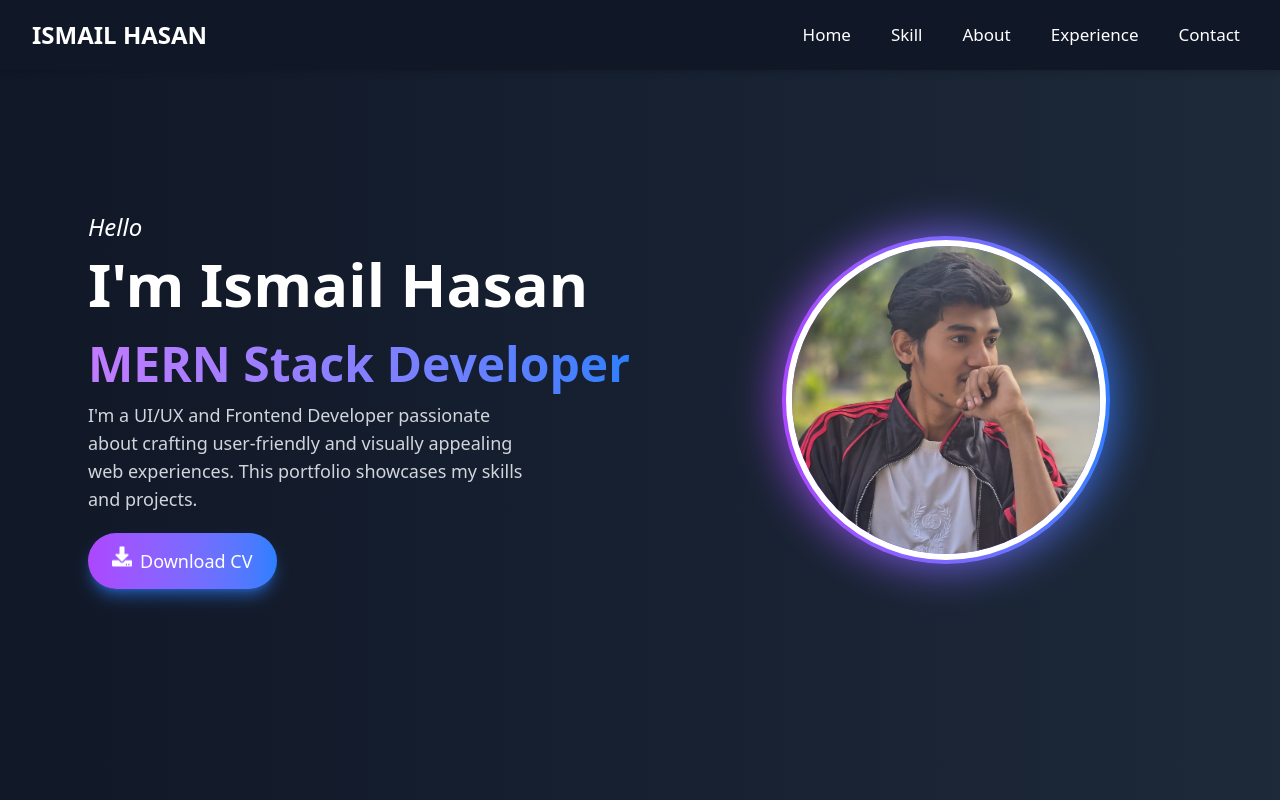
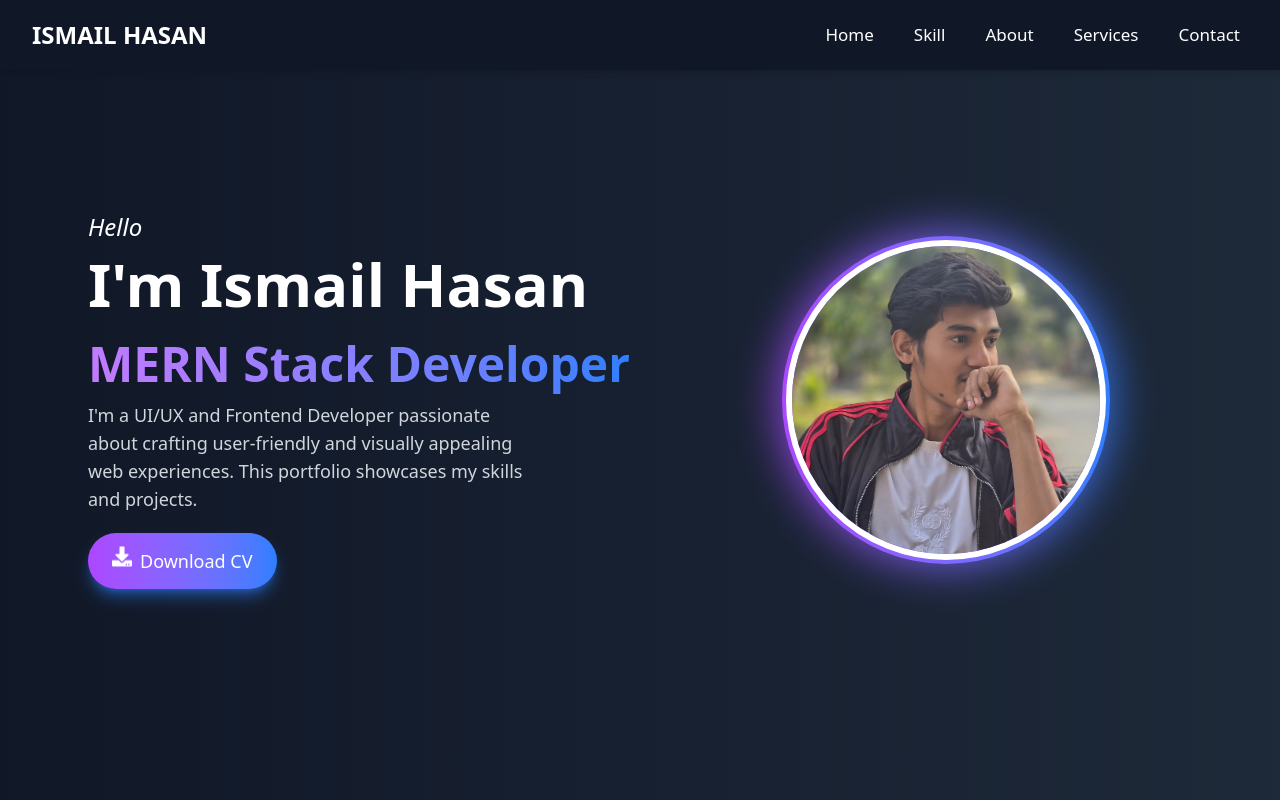
Before and after one commit to ismail-hasan/react-portfolio, a React (Vite) app: page / in a window 1280 px wide. Shown: the top 800 px of the page. Built offline with nearby package versions, Linux system fonts and the light colour scheme.

Commit message:
navbar added

```diff
--- a/package.json
+++ b/package.json
@@ -17,6 +17,7 @@
     "react-dom": "^19.0.0",
     "react-icons": "^5.5.0",
     "react-router": "^7.4.0",
+    "react-scroll": "^1.9.3",
     "tailwindcss": "^4.0.15"
   },
   "devDependencies": {
--- a/src/Components/Choice.jsx
+++ b/src/Components/Choice.jsx
@@ -2,6 +2,7 @@ import React from 'react';
 import { Lightbulb, Timer, Award, Headphones } from "lucide-react";
 import { useState } from "react";
 import Socials from './Socials';
+import { Element } from 'react-scroll';
 
 const Choice = () => {
 
@@ -42,8 +43,8 @@ const Choice = () => {
     ]
 
     return (
+        <Element name="services">
             <div>
-
                 <div className="w-full min-h-screen bg-gray-950 flex items-center justify-center py-16 px-4 md:px-8">
                     <div className="max-w-6xl mx-auto w-full">
                         <div className="grid grid-cols-1 lg:grid-cols-2 gap-8">
@@ -96,6 +97,7 @@ const Choice = () => {
                     </div>
                 </div>
             </div>
+        </Element>
     );
 };
 
--- a/src/Components/ContactForm.jsx
+++ b/src/Components/ContactForm.jsx
@@ -2,6 +2,7 @@ import React from 'react';
 import { FaEnvelope, FaMapMarkerAlt } from 'react-icons/fa';
 import { FaPhone } from 'react-icons/fa6';
 import Socials from './Socials';
+import { Element } from 'react-scroll';
 
 const ContactForm = () => {
 
@@ -24,6 +25,7 @@ const ContactForm = () => {
     ];
 
     return (
+        <Element name="contact">
             <div className="bg-gray-800 py-16 text-white">
                 <div className="container mx-auto px-4">
                     <div className="flex flex-col md:flex-row items-start md:items-center justify-between gap-12">
@@ -111,6 +113,7 @@ const ContactForm = () => {
                     </div>
                 </div>
             </div>
+        </Element>
     );
 };
 
--- a/src/Components/Home.jsx
+++ b/src/Components/Home.jsx
@@ -1,9 +1,11 @@
 import React from 'react';
 import profilePic from '../assets/homeImg.jpeg';
 import { FaDownload } from 'react-icons/fa';
+import { Element } from 'react-scroll';
 
 const Home = () => {
     return (
+        <Element name="home">
             <section
                 id="home" className="py-10 md:py-0 md:h-screen flex flex-col-reverse md:flex-row items-center justify-center
             bg-gradient-to-r from-gray-900 to-gray-800 px-6 sm:px-12 text-white"
@@ -50,6 +52,7 @@ const Home = () => {
                     </div>
                 </div>
             </section>
+        </Element>
     );
 };
 
--- a/src/Components/Navbar.jsx
+++ b/src/Components/Navbar.jsx
@@ -1,13 +1,24 @@
-import { Link } from "react-router";
+// import { Link } from "react-router";
+import { Link } from 'react-scroll';
 
 const Navbar = () => {
     const links = (
         <>
-            <li><Link to="/" className="hover:text-blue-400 transition text-[17px]">Home</Link></li>
-            <li><Link to="/" className="hover:text-blue-400 transition text-[17px]">Skill</Link></li>
-            <li><Link to="/" className="hover:text-blue-400 transition text-[17px]">About</Link></li>
-            <li><Link to="/" className="hover:text-blue-400 transition text-[17px]">Experience</Link></li>
-            <li><Link to="/" className="hover:text-blue-400 transition text-[17px]">Contact</Link></li>
+            <li>
+                <Link to="home" className="hover:text-blue-400 transition text-[17px]" smooth={true} duration={500}>Home</Link>
+                </li>
+            <li>
+                <Link  offset={-50} to="Skill" className="hover:text-blue-400 transition text-[17px]" smooth={true} duration={500}>Skill</Link>
+                </li>
+            <li>
+                <Link offset={-30} to="about" className="hover:text-blue-400 transition text-[17px]" smooth={true} duration={500}>About</Link>
+                </li>
+            <li>
+                <Link  offset={-30} to="services" className="hover:text-blue-400 transition text-[17px]" smooth={true} duration={500}>Services</Link>
+                </li>
+            <li>
+                <Link  offset={-40}  to="contact" className="hover:text-blue-400 transition text-[17px]" smooth={true} duration={500}>Contact</Link>
+                </li>
         </>
     );
 
--- a/src/Components/ProjectLayout.jsx
+++ b/src/Components/ProjectLayout.jsx
@@ -1,10 +1,10 @@
 import React, { useState } from 'react';
 import { NavLink, Outlet, useLocation, useNavigate } from 'react-router';
 import AboutMeSection from './About';
+import { Element } from 'react-scroll';
 
 const ProjectLayout = () => {
     const navigate = useNavigate(); // Initialize the navigate function
-
     const handleNavigation = (path) => {
         console.log(`Navigating to: ${path}`);
         navigate(path); // Use navigate to route programmatically
@@ -20,6 +20,7 @@ const ProjectLayout = () => {
     ];
 
     return (
+        <Element name="about">
             <div className="bg-gray-900 text-white py-10">
                 <div className="md:flex flex-col items-center md:flex-row gap-12 ">
                     {/* Left Sidebar */}
@@ -71,6 +72,7 @@ const ProjectLayout = () => {
                     </div>
                 </div>
             </div>
+        </Element>
     );
 };
 
--- a/src/Components/Skills.jsx
+++ b/src/Components/Skills.jsx
@@ -5,6 +5,7 @@ import react from "../assets/react-svgrepo-com.svg"
 import next from "../assets/next-js-svgrepo-com.svg"
 import js from "../assets/javascript-logo.svg"
 import node from "../assets/node-js.svg"
+import { Element } from 'react-scroll';
 const Skills = () => {
 
     const skills = [
@@ -55,6 +56,7 @@ const Skills = () => {
 
 
     return (
+        <Element name="Skill">
             <section className="bg-gray-800 py-10 pb-10">
                 <div className="max-w-6xl mx-auto text-center">
                     <h2 className="text-4xl text-white font-semibold mb-6">Top Skills</h2>
@@ -98,6 +100,7 @@ const Skills = () => {
                     </div>
                 </div>
             </section>
+        </Element>
     );
 }
 
```
Also changed, not shown: 1 other file (tests, documents, lock files or other folders). Lines whose indentation alone changed are shown as unchanged.
